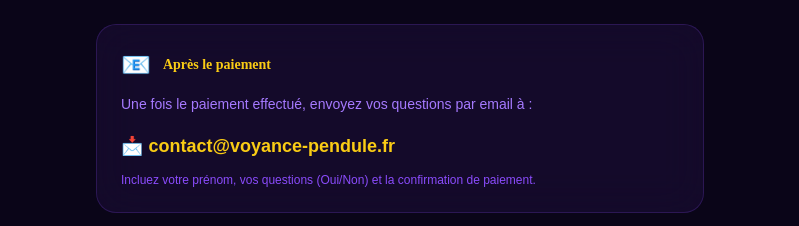
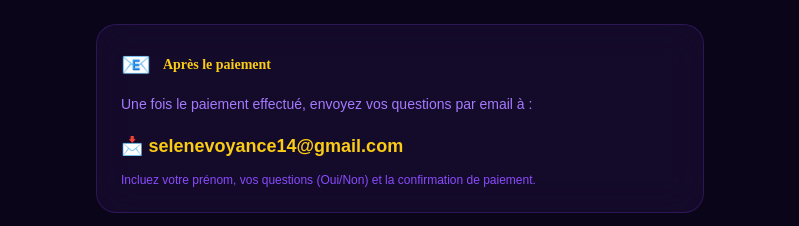
Before and after one commit to selenevoyance14-svg/voyance-pendule, a Next.js app: page /voyance in a window 1280 px wide. Shown: the part 2500-2726 px from the top of the page, without its empty margins (240-1039 px from the left). Built offline with nearby package versions, Linux system fonts and the light colour scheme.

Commit message:
📧 Email de contact mis à jour vers selenevoyance14@gmail.com

```diff
--- a/src/app/voyance/page.tsx
+++ b/src/app/voyance/page.tsx
@@ -235,8 +235,8 @@ export default function VoyancePage() {
                         <p className="text-mystic-400 text-sm leading-relaxed mb-4">
                             Une fois le paiement effectué, envoyez vos questions par email à :
                         </p>
-                        <a href="mailto:contact@voyance-pendule.fr" className="text-gold-400 font-semibold text-lg hover:text-gold-300 transition">
-                            📩 contact@voyance-pendule.fr
+                        <a href="mailto:selenevoyance14@gmail.com" className="text-gold-400 font-semibold text-lg hover:text-gold-300 transition">
+                            📩 selenevoyance14@gmail.com
                         </a>
                         <p className="text-mystic-500 text-xs mt-3">
                             Incluez votre prénom, vos questions (Oui/Non) et la confirmation de paiement.
```
